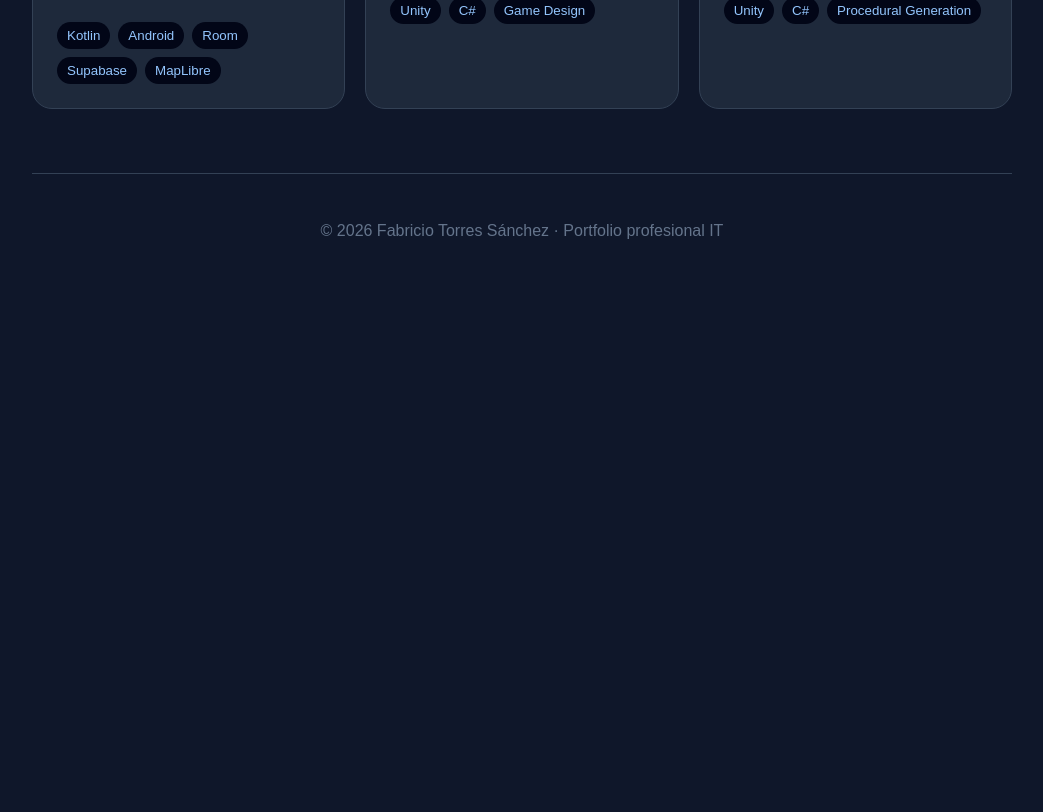
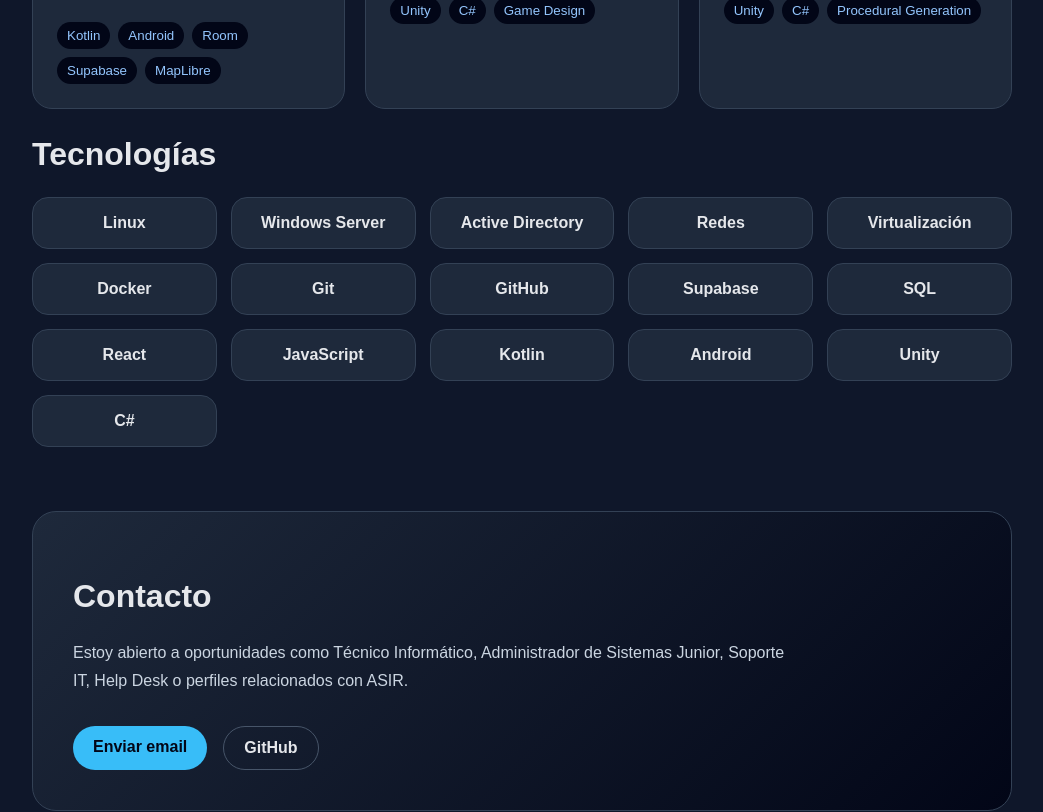
Before and after one commit to fabrint96-ship-it/fabricio-portfolio, a React (Vite) app: page / in a window 1280 px wide. Shown: the part 960-1772 px from the top of the page, without its empty margins (118-1161 px from the left). Before the commit the page ends 1296 px from the top, so only its background shows below. Built offline with nearby package versions, Linux system fonts and the light colour scheme.

Commit message:
EP-03: Add technologies and contact sections

```diff
--- /dev/null
+++ b/src/components/sections/ContactSection.jsx
@@ -0,0 +1,23 @@
+import { profile } from "../../data/profile"
+
+function ContactSection() {
+  return (
+    <section id="contacto" className="section contact-section">
+      <h2>Contacto</h2>
+
+      <p>
+        Estoy abierto a oportunidades como Técnico Informático, Administrador de
+        Sistemas Junior, Soporte IT, Help Desk o perfiles relacionados con ASIR.
+      </p>
+
+      <div className="hero-actions">
+        <a href={`mailto:${profile.email}`}>Enviar email</a>
+        <a href={profile.github} target="_blank" rel="noreferrer">
+          GitHub
+        </a>
+      </div>
+    </section>
+  )
+}
+
+export default ContactSection
--- /dev/null
+++ b/src/components/sections/TechnologiesSection.jsx
@@ -0,0 +1,19 @@
+import { technologies } from "../../data/technologies"
+
+function TechnologiesSection() {
+  return (
+    <section id="tecnologias" className="section">
+      <h2>Tecnologías</h2>
+
+      <div className="tech-grid">
+        {technologies.map((tech) => (
+          <div className="tech-card" key={tech}>
+            {tech}
+          </div>
+        ))}
+      </div>
+    </section>
+  )
+}
+
+export default TechnologiesSection
--- /dev/null
+++ b/src/data/technologies.js
@@ -0,0 +1,18 @@
+export const technologies = [
+  "Linux",
+  "Windows Server",
+  "Active Directory",
+  "Redes",
+  "Virtualización",
+  "Docker",
+  "Git",
+  "GitHub",
+  "Supabase",
+  "SQL",
+  "React",
+  "JavaScript",
+  "Kotlin",
+  "Android",
+  "Unity",
+  "C#",
+]
--- a/src/pages/Home.jsx
+++ b/src/pages/Home.jsx
@@ -1,11 +1,15 @@
 import HeroSection from "../components/sections/HeroSection"
 import ProjectsSection from "../components/sections/ProjectsSection"
+import TechnologiesSection from "../components/sections/TechnologiesSection"
+import ContactSection from "../components/sections/ContactSection"
 
 function Home() {
   return (
     <>
       <HeroSection />
       <ProjectsSection />
+      <TechnologiesSection />
+      <ContactSection />
     </>
   )
 }
--- a/src/styles/globals.css
+++ b/src/styles/globals.css
@@ -186,3 +186,33 @@
     flex-wrap: wrap;
   }
 }
+
+.tech-grid {
+  display: grid;
+  grid-template-columns: repeat(auto-fit, minmax(160px, 1fr));
+  gap: 14px;
+}
+
+.tech-card {
+  padding: 16px;
+  border-radius: 16px;
+  background: #1e293b;
+  border: 1px solid #334155;
+  color: #e5e7eb;
+  font-weight: 700;
+  text-align: center;
+}
+
+.contact-section {
+  margin-top: 64px;
+  padding: 40px;
+  border-radius: 24px;
+  background: linear-gradient(135deg, #1e293b, #020617);
+  border: 1px solid #334155;
+}
+
+.contact-section p {
+  color: #cbd5e1;
+  line-height: 1.7;
+  max-width: 720px;
+}
```
